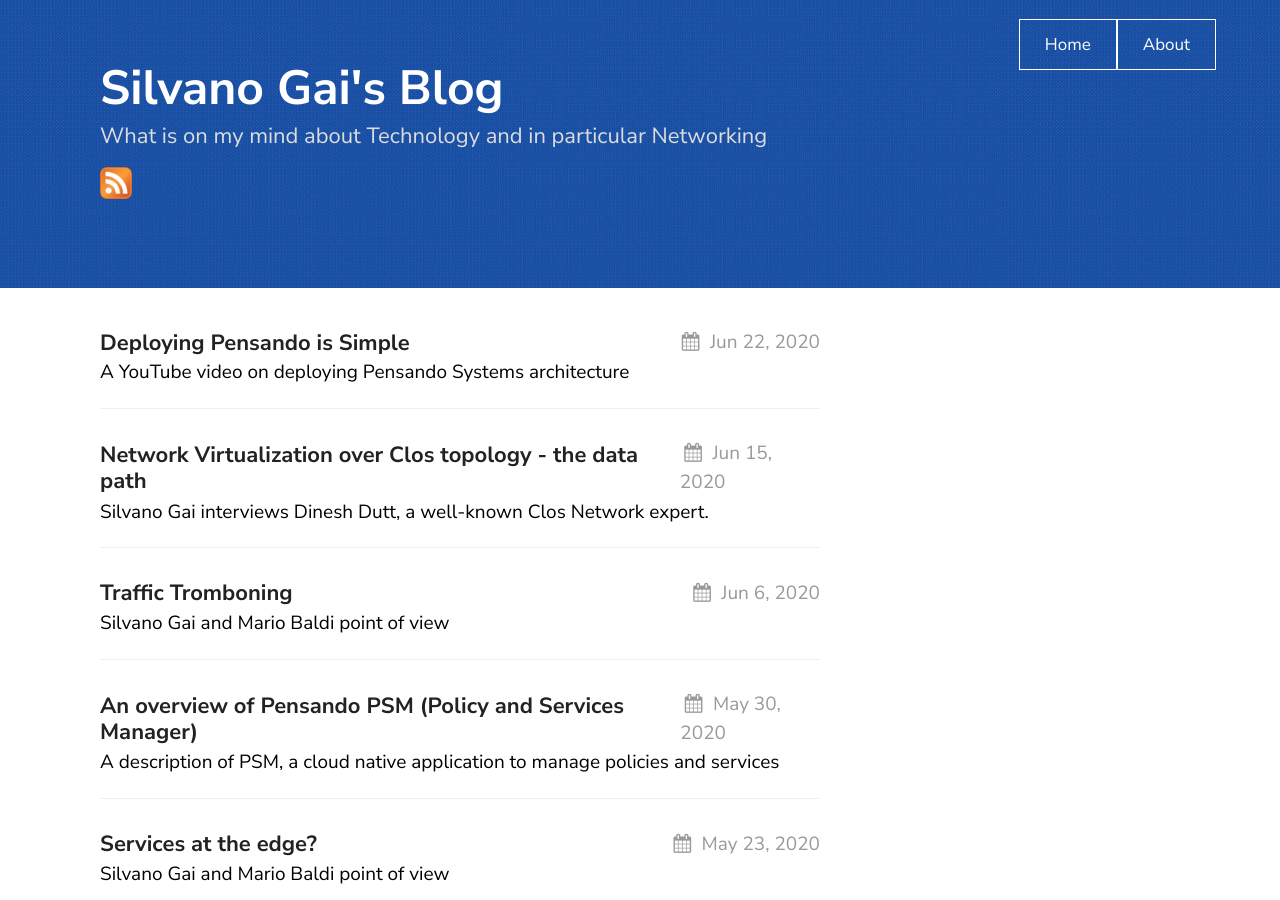
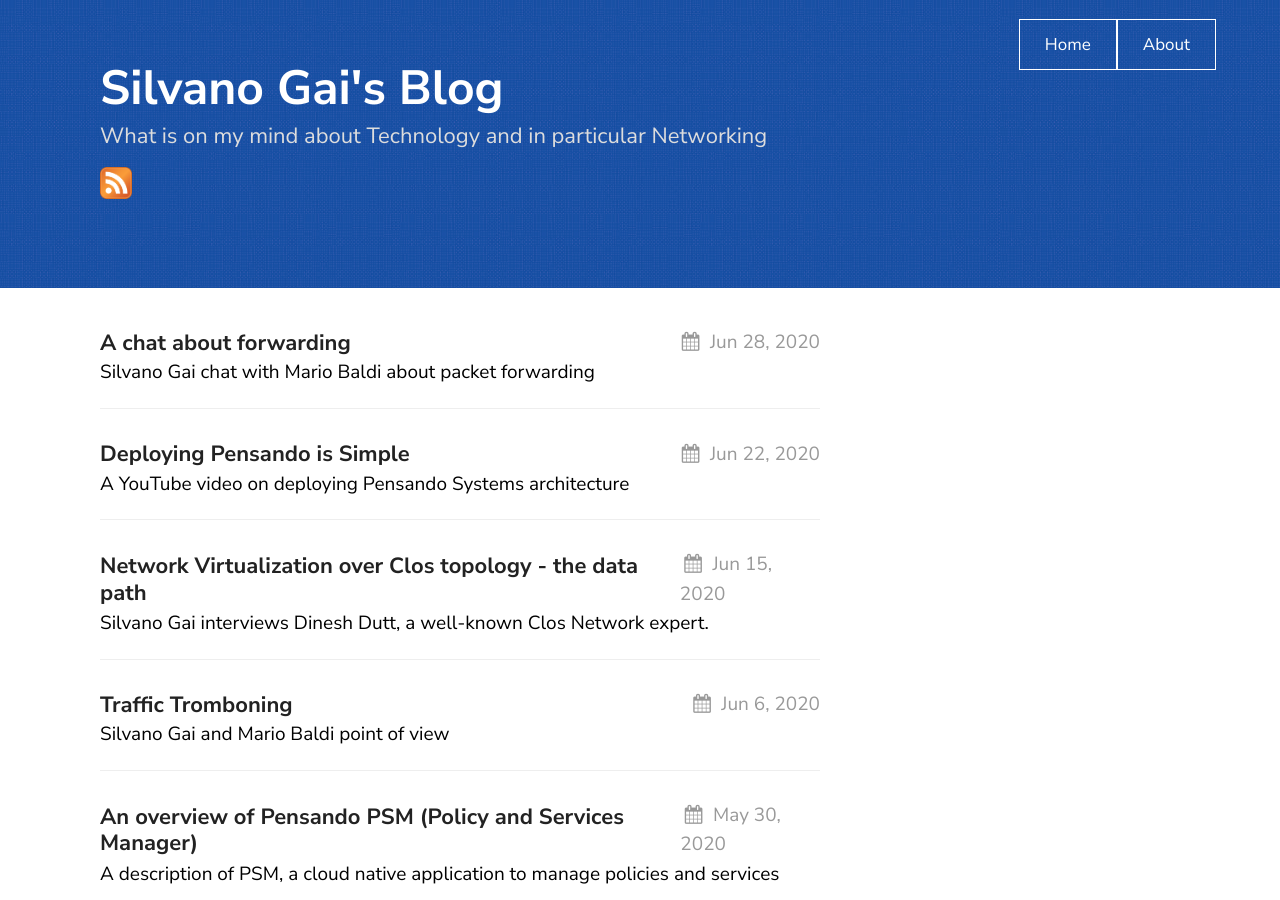
Before and after one commit to silvanogai/silvanogai, a Jekyll site: the page built from index.md, in a window 1280 px wide and 900 px high. Built offline with Jekyll 4.4.1, drawn with Linux system fonts in a browser that asks for light colours.

Commit message:
Made public podcast about forwarding

```diff
--- a/_posts/2020-06-25-forwarding.md
+++ b/_posts/2020-06-25-forwarding.md
@@ -1,11 +1,11 @@
 ---
 layout: post
 comments: true
-draft: true
 author: Silvano Gai
 title:  A chat about forwarding
 excerpt: Silvano Gai chat with Mario Baldi about packet forwarding
 description: An chat with Mario Baldi
+date: 2020-06-28
 ---
 
 Techniques and algorithms to forward packets have been a topic of discussion since the eighties. In this podcast, I chat with [Mario Baldi](https://www.linkedin.com/in/mario-baldi/) about forwarding. Mario has also his own blog at [https://blog.baldi.info/](https://blog.baldi.info/)
@@ -19,7 +19,7 @@
 * Combining forwarding with ACLs
 * Flow cache based forwarding
 * Forwarding in routers and NICs
-* Label-based Forwarding
+* Label-based forwarding
 * Segment routing
 
 
```
